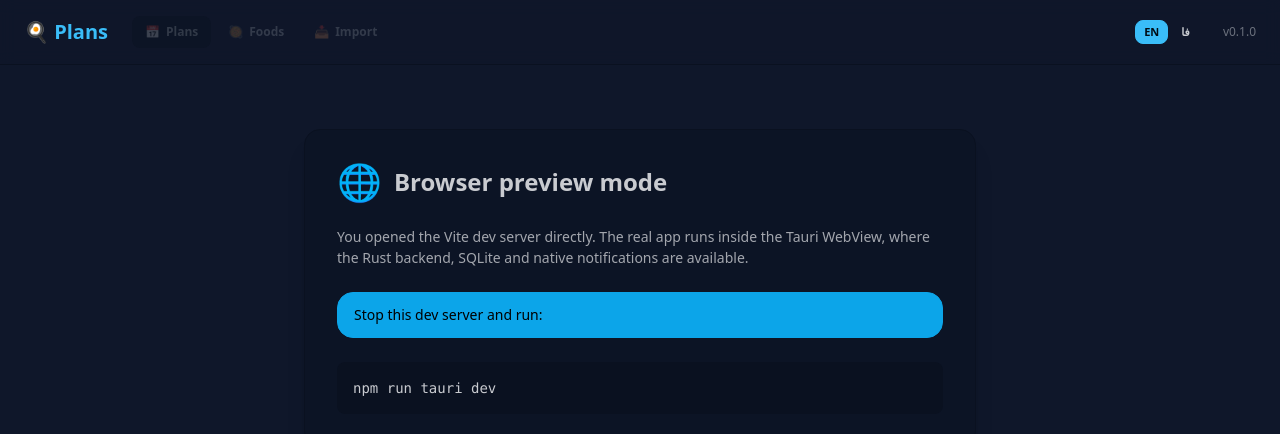
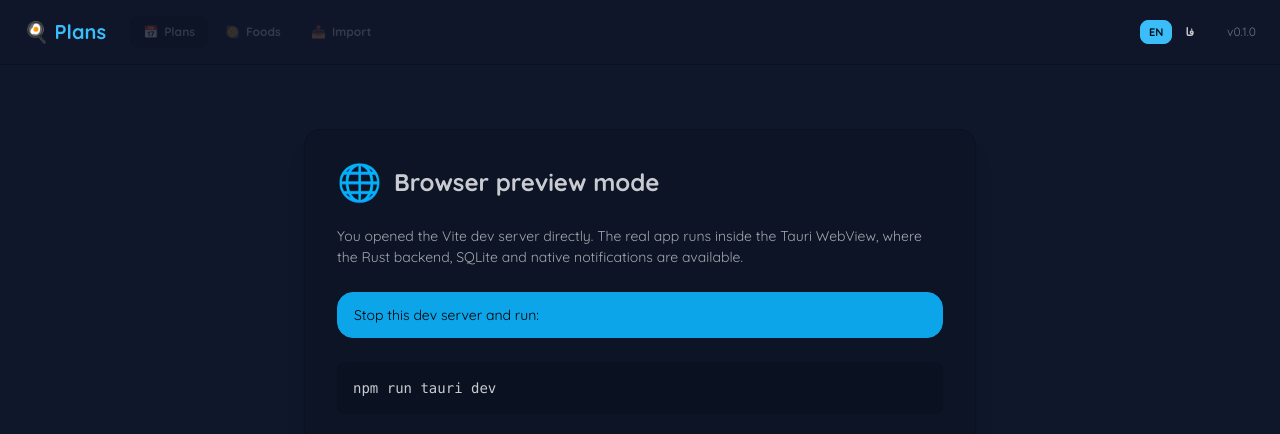
Before and after one commit to abolraj/CookPlans, a React (Vite) app: page / in a window 1280 px wide. Shown: the top 434 px of the page. Built offline with nearby package versions, Linux system fonts and the light colour scheme.

Commit message:
feat(UI/index.css): Add some fonts

```diff
--- a/src/index.css
+++ b/src/index.css
@@ -4,11 +4,58 @@
   themes: night --default;
 }
 
-html, body, #root {
-  height: 100%;
+/* Quicksand — default for all languages */
+@font-face {
+  font-family: 'Quicksand';
+  src: url('./assets/fonts/Quicksand-Regular.ttf') format('truetype');
+  font-weight: 400;
+  font-style: normal;
+  font-display: swap;
 }
 
-body {
+@font-face {
+  font-family: 'Quicksand';
+  src: url('./assets/fonts/Quicksand-Bold.ttf') format('truetype');
+  font-weight: 700;
+  font-style: normal;
+  font-display: swap;
+}
+
+/* Mikhak — Persian / Arabic */
+@font-face {
+  font-family: 'Mikhak';
+  src: url('./assets/fonts/Mikhak-Regular.woff2') format('woff2');
+  font-weight: 400;
+  font-style: normal;
+  font-display: swap;
+}
+
+@font-face {
+  font-family: 'Mikhak';
+  src: url('./assets/fonts/Mikhak-Bold.woff2') format('woff2');
+  font-weight: 700;
+  font-style: normal;
+  font-display: swap;
+}
+
+html,
+body,
+#root {
+  height: 100%;
   margin: 0;
-  font-family: ui-sans-serif, system-ui, -apple-system, "Segoe UI", Roboto, sans-serif;
 }
+
+html,
+body,
+#root {
+  font-family: 'Quicksand', ui-sans-serif, system-ui, -apple-system, 'Segoe UI', Roboto, sans-serif;
+}
+
+html[lang="fa"],
+html[lang="fa"] body,
+html[lang="fa"] #root,
+html[lang="ar"],
+html[lang="ar"] body,
+html[lang="ar"] #root {
+  font-family: 'Mikhak', 'Quicksand', ui-sans-serif, system-ui, sans-serif;
+}
```
